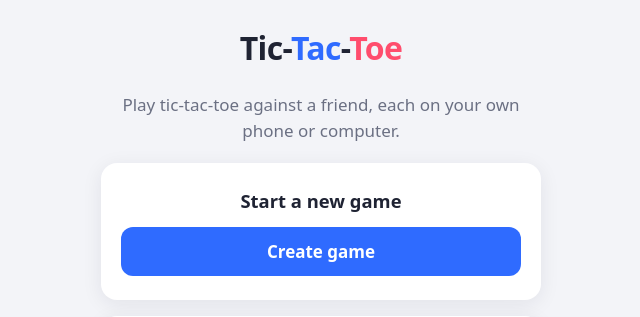
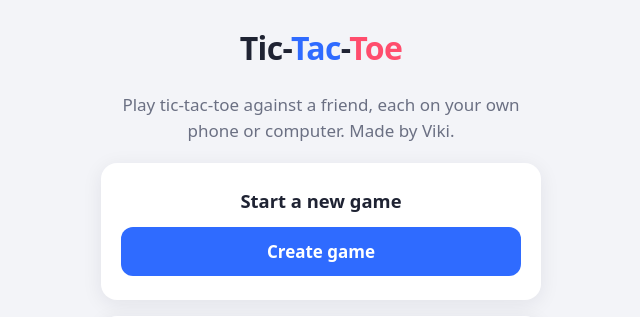
Before and after one commit to satvikigutta/simple_webapp, a Flask app: page / in a window 1280 px wide. Shown: the top 317 px of the page, without its empty margins (319-959 px from the left). Run offline with Flask 3, Linux system fonts and the light colour scheme.

Commit message:
Add 'Made by Viki' to home page intro
Co-Authored-By: Claude Opus 5.5 <noreply@anthropic.com>

```diff
--- a/templates/index.html
+++ b/templates/index.html
@@ -4,7 +4,7 @@
 {% block title %}Home - Tic-Tac-Toe{% endblock %}
 
 {% block content %}
-  <p class="intro">Play tic-tac-toe against a friend, each on your own phone or computer.</p>
+  <p class="intro">Play tic-tac-toe against a friend, each on your own phone or computer. Made by Viki.</p>
 
   {# app.py passes "error" when joining fails. If it's set, show it. #}
   {% if error %}
```
